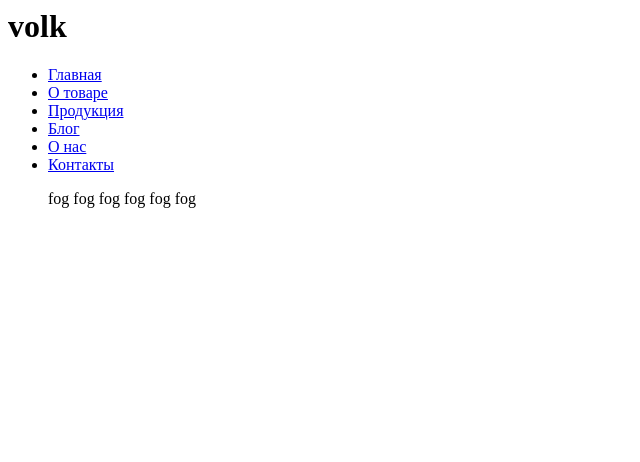
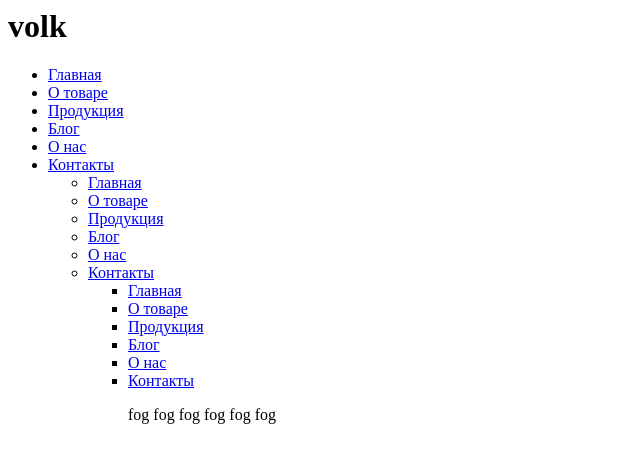
Before and after one commit to pavelgus/pavelgus, a plain HTML site: page index.html in a window 1280 px wide. Shown: the whole page, without its empty margins (0-640 px from the left). Drawn offline with Linux system fonts and the light colour scheme.

Commit message:
one back

```diff
--- a/index.html
+++ b/index.html
@@ -18,5 +18,21 @@
         <li><a href="#about">О нас</a></li>
         <li><a href="#contact">Контакты</a></li>
 
+        <ul id="nav" class="nav">
+        <li><a href="#intro">Главная</a></li>
+        <li><a href="#services">О товаре</a></li>
+        <li><a href="#portfolio">Продукция</a></li>
+        <li><a href="#journal">Блог</a></li>
+        <li><a href="#about">О нас</a></li>
+        <li><a href="#contact">Контакты</a></li>
+        <ul id="nav" class="nav">
+
+        <li><a href="#intro">Главная</a></li>
+        <li><a href="#services">О товаре</a></li>
+        <li><a href="#portfolio">Продукция</a></li>
+        <li><a href="#journal">Блог</a></li>
+        <li><a href="#about">О нас</a></li>
+        <li><a href="#contact">Контакты</a></li>
+
  <p> fog fog fog fog fog fog </p>
 </body>
```
